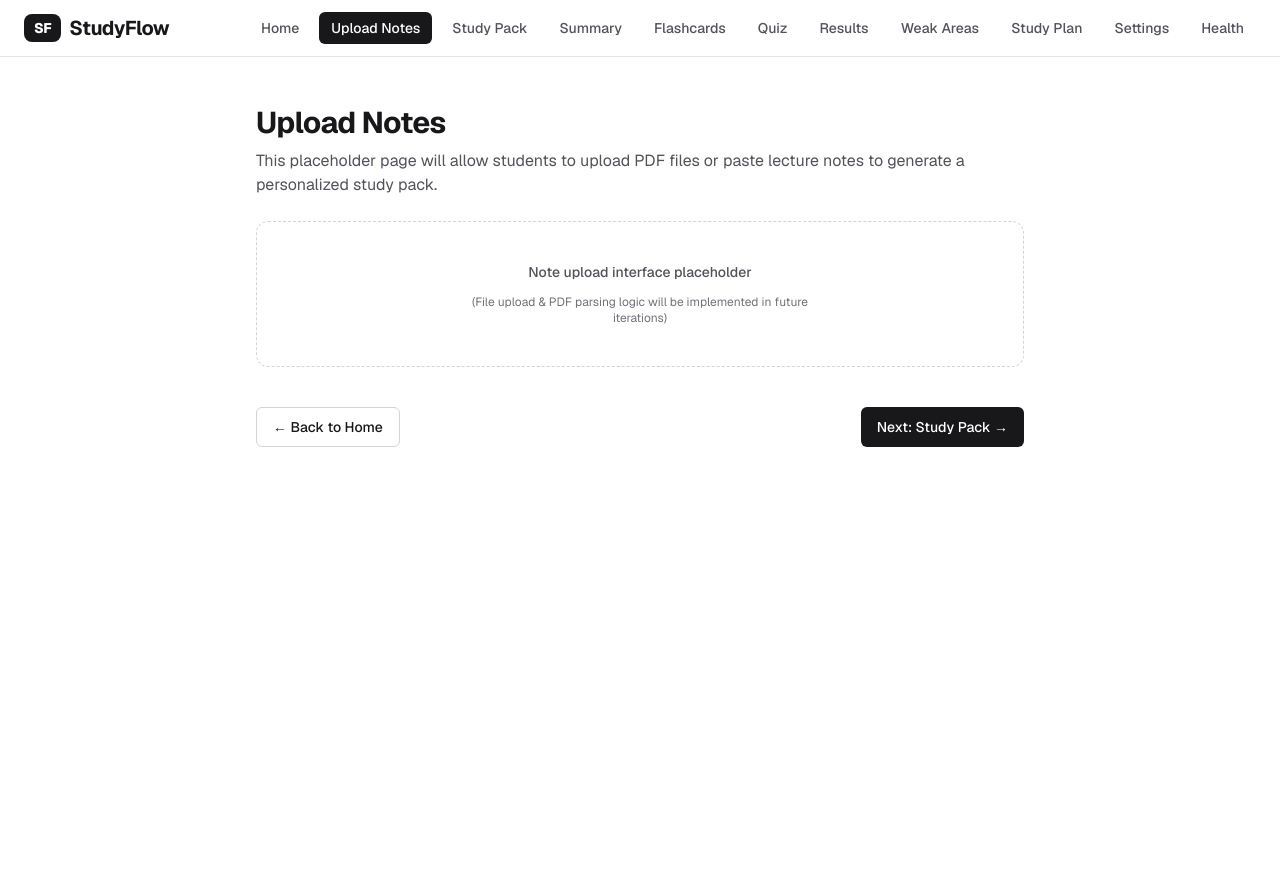
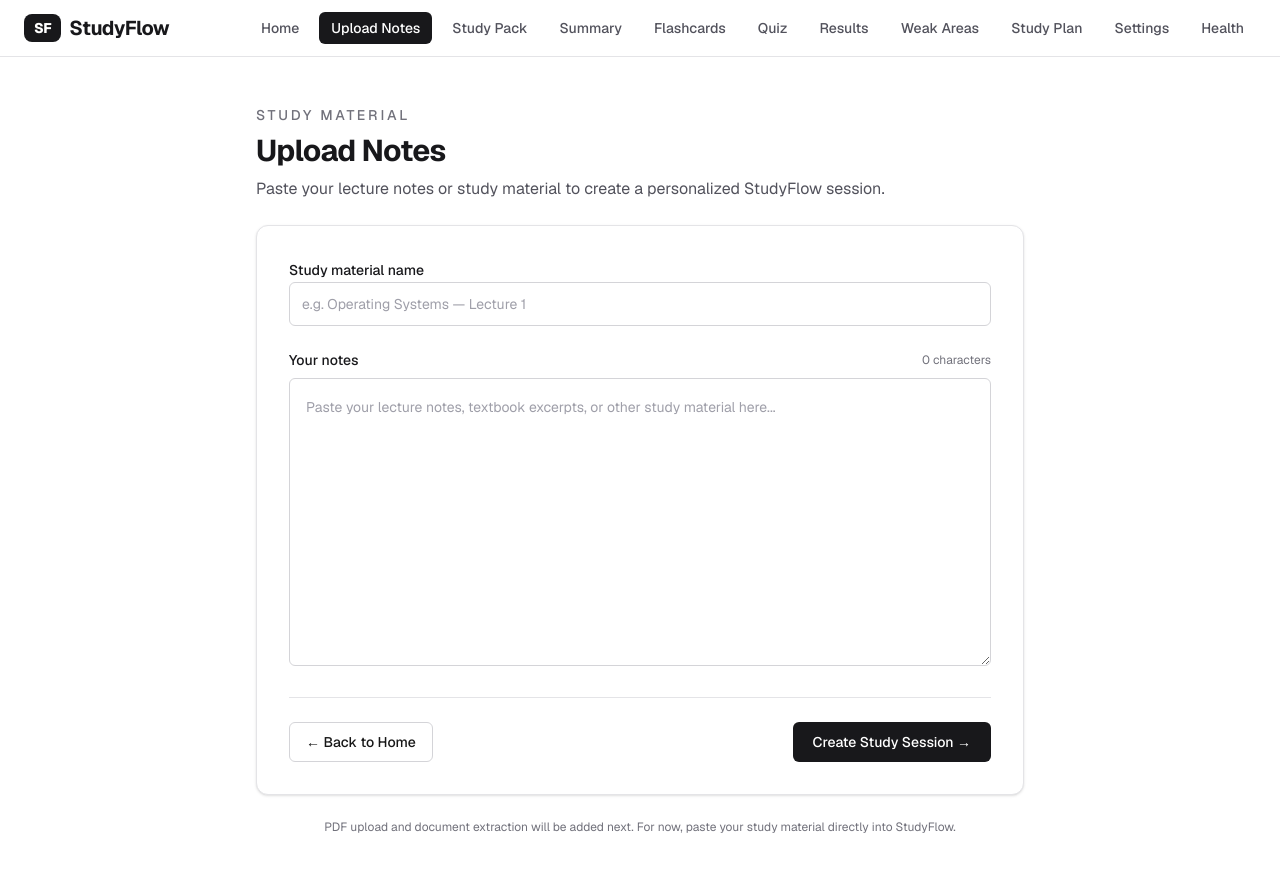
Before and after one commit to cmdjoel/frontend-ai-capstone, a Next.js app in the folder studyflow/: page /upload in a window 1280 px wide. Shown: the top 872 px of the page. Before the commit the page ends 800 px from the top, so only its background shows below. Built offline with nearby package versions, Linux system fonts and the light colour scheme.

Commit message:
feat: add study session upload flow

```diff
--- a/studyflow/app/upload/page.tsx
+++ b/studyflow/app/upload/page.tsx
@@ -1,48 +1,164 @@
+"use client";
+
+import { useState, type FormEvent } from "react";
 import Link from "next/link";
+import { useRouter } from "next/navigation";
+import { useStudySession } from "@/context/StudySessionContext";
+import type { StudySession } from "@/lib/study-session/types";
 
-export const metadata = {
-  title: "Upload Notes | StudyFlow",
-  description: "Upload your study materials and lecture notes",
+export default function UploadNotesPage() {
+  const router = useRouter();
+  const { setSession, isHydrated } = useStudySession();
+
+  const [documentName, setDocumentName] = useState("");
+  const [sourceText, setSourceText] = useState("");
+  const [error, setError] = useState("");
+
+  function handleSubmit(event: FormEvent<HTMLFormElement>) {
+    event.preventDefault();
+
+    const trimmedName = documentName.trim();
+    const trimmedText = sourceText.trim();
+
+    if (!trimmedName) {
+      setError("Please enter a name for your study material.");
+      return;
+    }
+
+    if (!trimmedText) {
+      setError("Please paste or type your lecture notes.");
+      return;
+    }
+
+    const newSession: StudySession = {
+      id: crypto.randomUUID(),
+      documentName: trimmedName,
+      documentType: "text",
+      sourceText: trimmedText,
+      createdAt: new Date().toISOString(),
+
+      topics: null,
+      summary: null,
+      flashcards: null,
+      quiz: null,
+      quizAnswers: null,
+      weakAreas: null,
+      studyPlan: null,
     };
 
-export default function UploadNotesPage() {
+    setSession(newSession);
+    router.push("/study-pack");
+  }
+
+  if (!isHydrated) {
+    return (
+      <div className="flex flex-1 items-center justify-center p-6">
+        <p className="text-sm text-zinc-500">
+          Loading StudyFlow...
+        </p>
+      </div>
+    );
+  }
+
   return (
     <div className="flex flex-1 flex-col p-6 md:p-12">
       <div className="mx-auto w-full max-w-3xl space-y-6">
         <div>
-          <h1 className="text-3xl font-bold tracking-tight text-zinc-900 dark:text-zinc-50">
+          <p className="text-sm font-medium uppercase tracking-[0.2em] text-zinc-500">
+            Study Material
+          </p>
+
+          <h1 className="mt-2 text-3xl font-bold tracking-tight text-zinc-900 dark:text-zinc-50">
             Upload Notes
           </h1>
+
           <p className="mt-2 text-base text-zinc-600 dark:text-zinc-400">
-            This placeholder page will allow students to upload PDF files or paste lecture notes to generate a personalized study pack.
+            Paste your lecture notes or study material to create a personalized
+            StudyFlow session.
           </p>
         </div>
 
-        <div className="rounded-xl border border-dashed border-zinc-300 bg-white p-10 text-center dark:border-zinc-700 dark:bg-zinc-900">
-          <div className="mx-auto max-w-sm space-y-3">
-            <p className="text-sm font-medium text-zinc-600 dark:text-zinc-400">
-              Note upload interface placeholder
-            </p>
-            <p className="text-xs text-zinc-500">
-              (File upload & PDF parsing logic will be implemented in future iterations)
-            </p>
-          </div>
+        <form
+          onSubmit={handleSubmit}
+          className="space-y-6 rounded-xl border border-zinc-200 bg-white p-6 shadow-sm dark:border-zinc-800 dark:bg-zinc-900 md:p-8"
+        >
+          <div className="space-y-2">
+            <label
+              htmlFor="documentName"
+              className="text-sm font-medium text-zinc-900 dark:text-zinc-100"
+            >
+              Study material name
+            </label>
+
+            <input
+              id="documentName"
+              type="text"
+              value={documentName}
+              onChange={(event) => {
+                setDocumentName(event.target.value);
+                setError("");
+              }}
+              placeholder="e.g. Operating Systems — Lecture 1"
+              className="h-11 w-full rounded-md border border-zinc-300 bg-transparent px-3 text-sm outline-none transition placeholder:text-zinc-400 focus:border-zinc-500 dark:border-zinc-700 dark:focus:border-zinc-500"
+            />
           </div>
 
-        <div className="flex justify-between pt-4">
+          <div className="space-y-2">
+            <div className="flex items-center justify-between gap-4">
+              <label
+                htmlFor="sourceText"
+                className="text-sm font-medium text-zinc-900 dark:text-zinc-100"
+              >
+                Your notes
+              </label>
+
+              <span className="text-xs text-zinc-500">
+                {sourceText.trim().length.toLocaleString()} characters
+              </span>
+            </div>
+
+            <textarea
+              id="sourceText"
+              value={sourceText}
+              onChange={(event) => {
+                setSourceText(event.target.value);
+                setError("");
+              }}
+              placeholder="Paste your lecture notes, textbook excerpts, or other study material here..."
+              className="min-h-72 w-full resize-y rounded-md border border-zinc-300 bg-transparent p-4 text-sm leading-6 outline-none transition placeholder:text-zinc-400 focus:border-zinc-500 dark:border-zinc-700 dark:focus:border-zinc-500"
+            />
+          </div>
+
+          {error && (
+            <div
+              role="alert"
+              className="rounded-md border border-red-200 bg-red-50 px-4 py-3 text-sm text-red-700 dark:border-red-900/60 dark:bg-red-950/30 dark:text-red-400"
+            >
+              {error}
+            </div>
+          )}
+
+          <div className="flex flex-col-reverse gap-3 border-t border-zinc-200 pt-6 sm:flex-row sm:items-center sm:justify-between dark:border-zinc-800">
             <Link
               href="/"
               className="inline-flex h-10 items-center justify-center rounded-md border border-zinc-300 px-4 text-sm font-medium transition hover:bg-zinc-100 dark:border-zinc-700 dark:hover:bg-zinc-800"
             >
               ← Back to Home
             </Link>
-          <Link
-            href="/study-pack"
-            className="inline-flex h-10 items-center justify-center rounded-md bg-zinc-900 px-4 text-sm font-medium text-white transition hover:bg-zinc-700 dark:bg-zinc-100 dark:text-zinc-900 dark:hover:bg-zinc-300"
+
+            <button
+              type="submit"
+              className="inline-flex h-10 items-center justify-center rounded-md bg-zinc-900 px-5 text-sm font-medium text-white transition hover:bg-zinc-700 focus:outline-none focus:ring-2 focus:ring-zinc-500 focus:ring-offset-2 dark:bg-zinc-100 dark:text-zinc-900 dark:hover:bg-zinc-300"
             >
-            Next: Study Pack →
-          </Link>
+              Create Study Session →
+            </button>
           </div>
+        </form>
+
+        <p className="text-center text-xs text-zinc-500">
+          PDF upload and document extraction will be added next. For now, paste
+          your study material directly into StudyFlow.
+        </p>
       </div>
     </div>
   );
```
Lines whose indentation alone changed are shown as unchanged.
